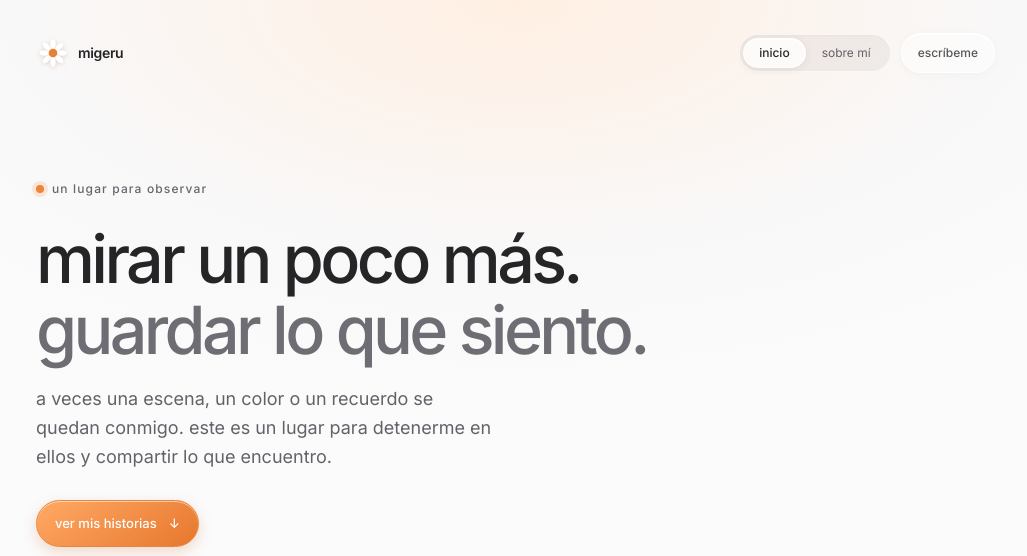
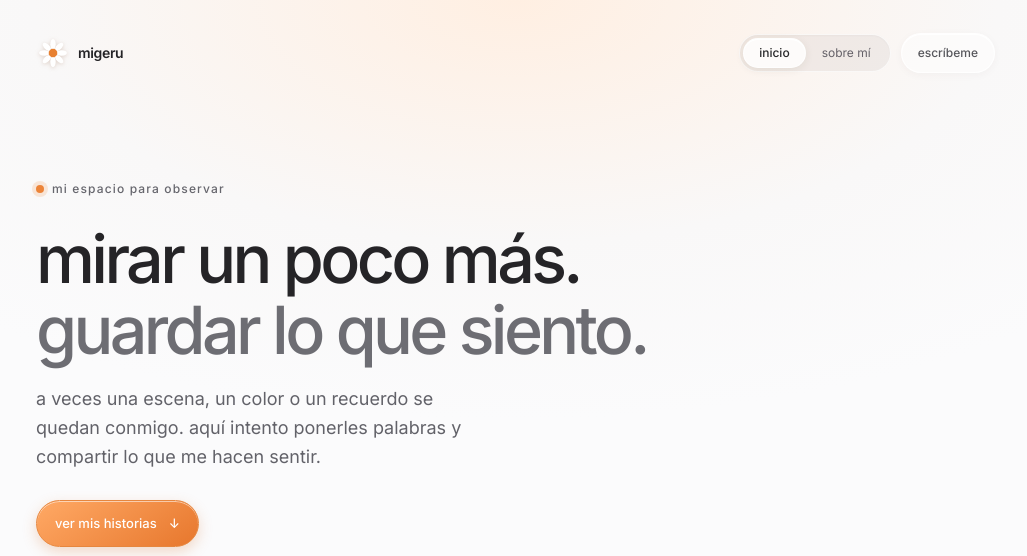
Before and after one commit to sirmigeru98/migeru, a Jekyll site: the page built from index.html, in a window 1280 px wide and 900 px high. Shown: the top 556 px of the window, without its empty margins (124-1151 px from the left). Built offline with Jekyll 4.4.1, drawn with Linux system fonts in a browser that asks for light colours; some of the changed text lies outside the part shown.

Commit message:
Unificar la voz del blog

```diff
--- a/_layouts/default.html
+++ b/_layouts/default.html
@@ -18,7 +18,7 @@
       <nav aria-label="Navegación principal"><div class="nav-segment"><a href="{{ '/' | relative_url }}"{% if page.url == '/' %} aria-current="page"{% endif %}>Inicio</a><a href="{{ '/sobre-mi/' | relative_url }}"{% if page.url == '/sobre-mi/' %} aria-current="page"{% endif %}>Sobre mí</a></div><a class="nav-contact" href="mailto:sirmigeru@hotmail.com">Escríbeme</a></nav>
     </header>
     <main id="contenido">{{ content }}</main>
-    <footer class="site-footer wrap"><div><a class="brand footer-brand" href="{{ '/' | relative_url }}"><span class="brand-mark" aria-hidden="true"><svg viewBox="0 0 32 32" focusable="false"><g fill="currentColor"><ellipse cx="16" cy="7.3" rx="2.7" ry="5.2"/><ellipse cx="16" cy="24.7" rx="2.7" ry="5.2"/><ellipse cx="7.3" cy="16" rx="5.2" ry="2.7"/><ellipse cx="24.7" cy="16" rx="5.2" ry="2.7"/><ellipse cx="9.85" cy="9.85" rx="2.7" ry="5.2" transform="rotate(-45 9.85 9.85)"/><ellipse cx="22.15" cy="22.15" rx="2.7" ry="5.2" transform="rotate(-45 22.15 22.15)"/><ellipse cx="22.15" cy="9.85" rx="2.7" ry="5.2" transform="rotate(45 22.15 9.85)"/><ellipse cx="9.85" cy="22.15" rx="2.7" ry="5.2" transform="rotate(45 9.85 22.15)"/></g><circle cx="16" cy="16" r="4.3" fill="#e78031"/></svg></span><span>{{ site.title }}</span></a><p>Una forma de guardar lo que veo y siento.</p></div><div class="footer-right"><a href="{{ '/feed.xml' | relative_url }}">RSS</a><span>© {{ 'now' | date: '%Y' }} {{ site.title }}</span></div></footer>
+    <footer class="site-footer wrap"><div><a class="brand footer-brand" href="{{ '/' | relative_url }}"><span class="brand-mark" aria-hidden="true"><svg viewBox="0 0 32 32" focusable="false"><g fill="currentColor"><ellipse cx="16" cy="7.3" rx="2.7" ry="5.2"/><ellipse cx="16" cy="24.7" rx="2.7" ry="5.2"/><ellipse cx="7.3" cy="16" rx="5.2" ry="2.7"/><ellipse cx="24.7" cy="16" rx="5.2" ry="2.7"/><ellipse cx="9.85" cy="9.85" rx="2.7" ry="5.2" transform="rotate(-45 9.85 9.85)"/><ellipse cx="22.15" cy="22.15" rx="2.7" ry="5.2" transform="rotate(-45 22.15 22.15)"/><ellipse cx="22.15" cy="9.85" rx="2.7" ry="5.2" transform="rotate(45 22.15 9.85)"/><ellipse cx="9.85" cy="22.15" rx="2.7" ry="5.2" transform="rotate(45 9.85 22.15)"/></g><circle cx="16" cy="16" r="4.3" fill="#e78031"/></svg></span><span>{{ site.title }}</span></a><p>Aquí guardo un poco de lo que veo y siento.</p></div><div class="footer-right"><a href="{{ '/feed.xml' | relative_url }}">RSS</a><span>© {{ 'now' | date: '%Y' }} {{ site.title }}</span></div></footer>
   </div>
   <script src="{{ '/assets/js/header.js' | relative_url }}" defer></script>
   <script src="{{ '/assets/js/post-toc.js' | relative_url }}" defer></script>
--- a/historias.html
+++ b/historias.html
@@ -3,4 +3,4 @@ layout: default
 title: todas las historias
 permalink: /historias/
 ---
-<section class="wrap archive-page"><header class="archive-header"><div class="eyebrow">escenas, ideas y recuerdos</div><h1>todas las historias<span>.</span></h1><p>un lugar para volver a las cosas que he escrito, ordenadas por año.</p></header>{% assign years = site.posts | group_by_exp: 'post', 'post.date | date: "%Y"' %}{% for year in years %}<section class="archive-year" aria-labelledby="year-{{ year.name }}"><h2 id="year-{{ year.name }}">{{ year.name }}</h2><div class="post-list">{% for post in year.items %}<article class="post-row"><div class="post-meta"><span>{{ post.category | default: 'notas' }}</span><time datetime="{{ post.date | date_to_xmlschema }}">{{ post.date | date: '%d.%m.%Y' }}</time></div><div class="post-summary"><h3><a href="{{ post.url | relative_url }}">{{ post.title }}</a></h3><p>{{ post.description | default: post.excerpt | strip_html }}</p></div></article>{% endfor %}</div></section>{% else %}<p>todavía no hay historias aquí. cuando una encuentre sus palabras, aparecerá en este lugar.</p>{% endfor %}</section>
+<section class="wrap archive-page"><header class="archive-header"><div class="eyebrow">escenas, ideas y recuerdos</div><h1>todas las historias<span>.</span></h1><p>aquí encontrarás lo que he escrito, ordenado por año.</p></header>{% assign years = site.posts | group_by_exp: 'post', 'post.date | date: "%Y"' %}{% for year in years %}<section class="archive-year" aria-labelledby="year-{{ year.name }}"><h2 id="year-{{ year.name }}">{{ year.name }}</h2><div class="post-list">{% for post in year.items %}<article class="post-row"><div class="post-meta"><span>{{ post.category | default: 'notas' }}</span><time datetime="{{ post.date | date_to_xmlschema }}">{{ post.date | date: '%d.%m.%Y' }}</time></div><div class="post-summary"><h3><a href="{{ post.url | relative_url }}">{{ post.title }}</a></h3><p>{{ post.description | default: post.excerpt | strip_html }}</p></div></article>{% endfor %}</div></section>{% else %}<p>todavía no he escrito ninguna historia aquí. cuando tenga algo que compartir, lo encontrarás en este lugar.</p>{% endfor %}</section>
--- a/index.html
+++ b/index.html
@@ -1,5 +1,5 @@
 ---
 layout: default
 ---
-<section class="hero wrap"><div class="hero-copy"><div class="eyebrow">UN LUGAR PARA OBSERVAR</div><h1>Mirar un poco más.<br><em>Guardar lo que siento.</em></h1><p>A veces una escena, un color o un recuerdo se quedan conmigo. Este es un lugar para detenerme en ellos y compartir lo que encuentro.</p><a class="hero-link" href="#articulos">Ver mis historias <span>↓</span></a></div></section>
-<section class="articles wrap" id="articulos"><div class="section-heading"><div><div class="eyebrow">PALABRAS Y MOMENTOS</div><h2>Mis historias<span>.</span></h2></div></div><div class="post-list">{% for post in site.posts limit:6 %}<article class="post-row"><div class="post-meta"><span>{{ post.category | default: 'NOTAS' }}</span><time datetime="{{ post.date | date_to_xmlschema }}">{{ post.date | date: '%d.%m.%Y' }}</time></div><div class="post-summary"><h3><a href="{{ post.url | relative_url }}">{{ post.title }}</a></h3><p>{{ post.description | default: post.excerpt | strip_html }}</p></div></article>{% else %}<div class="empty-state"><span class="empty-icon" aria-hidden="true">✳</span><div><strong>Todavía no hay historias aquí.</strong><p>Cuando una encuentre sus palabras, aparecerá en este lugar.</p></div></div>{% endfor %}</div>{% if site.posts.size > 6 %}<a class="archive-link" href="{{ '/historias/' | relative_url }}">ver todas las historias</a>{% endif %}</section>
+<section class="hero wrap"><div class="hero-copy"><div class="eyebrow">MI ESPACIO PARA OBSERVAR</div><h1>Mirar un poco más.<br><em>Guardar lo que siento.</em></h1><p>A veces una escena, un color o un recuerdo se quedan conmigo. Aquí intento ponerles palabras y compartir lo que me hacen sentir.</p><a class="hero-link" href="#articulos">Ver mis historias <span>↓</span></a></div></section>
+<section class="articles wrap" id="articulos"><div class="section-heading"><div><div class="eyebrow">PALABRAS Y MOMENTOS</div><h2>Mis historias<span>.</span></h2></div></div><div class="post-list">{% for post in site.posts limit:6 %}<article class="post-row"><div class="post-meta"><span>{{ post.category | default: 'NOTAS' }}</span><time datetime="{{ post.date | date_to_xmlschema }}">{{ post.date | date: '%d.%m.%Y' }}</time></div><div class="post-summary"><h3><a href="{{ post.url | relative_url }}">{{ post.title }}</a></h3><p>{{ post.description | default: post.excerpt | strip_html }}</p></div></article>{% else %}<div class="empty-state"><span class="empty-icon" aria-hidden="true">✳</span><div><strong>Todavía no he escrito ninguna historia aquí.</strong><p>Cuando tenga algo que compartir, lo encontrarás aquí.</p></div></div>{% endfor %}</div>{% if site.posts.size > 6 %}<a class="archive-link" href="{{ '/historias/' | relative_url }}">ver todas las historias</a>{% endif %}</section>
--- a/sobre-mi.html
+++ b/sobre-mi.html
@@ -3,4 +3,4 @@ layout: default
 title: Sobre mí
 permalink: /sobre-mi/
 ---
-<section class="wrap narrow about"><div class="eyebrow">HOLA, SOY MIGERU</div><h1>Un poco <em>sobre mí.</em></h1><div class="post-content"><p class="post-lead">Soy migeru, diseñador gráfico. Me gusta detenerme a observar y, a veces, sobrepienso lo que veo.</p><p>Un cielo, una escena imaginada o un recuerdo pueden traer consigo colores y sensaciones difíciles de explicar. En este espacio intento ponerles palabras y compartirlos de la manera más fiel que pueda.</p><p>También me atraen las historias de ciencia ficción y la idea de lo lejos que podemos llegar: desde las piedras hasta las estrellas. <em>Per aspera ad astra.</em></p><p>Este blog es una forma de guardar esos pensamientos mientras aprendo a contarlos con sencillez. Gracias por estar aquí.</p></div></section>
+<section class="wrap narrow about"><div class="eyebrow">HOLA, SOY MIGERU</div><h1>Un poco <em>sobre mí.</em></h1><div class="post-content"><p class="post-lead">Soy migeru, diseñador gráfico. Me gusta detenerme a observar y, a veces, sobrepienso lo que veo.</p><p>A veces miro el cielo, imagino una escena o recuerdo un momento, y aparecen colores y sensaciones que me cuesta explicar. En este espacio intento ponerles palabras y compartirlos de la manera más fiel que puedo.</p><p>Me gustan las historias de ciencia ficción y pensar en lo lejos que hemos llegado: desde las piedras hasta las estrellas. <em>Per aspera ad astra.</em></p><p>Este blog es una forma de guardar esos pensamientos mientras aprendo a contarlos con sencillez. Gracias por estar aquí.</p></div></section>
```
Also changed, not shown: _posts/2026-11-26-galeria-de-elementos.md (+1 -1 lines).
